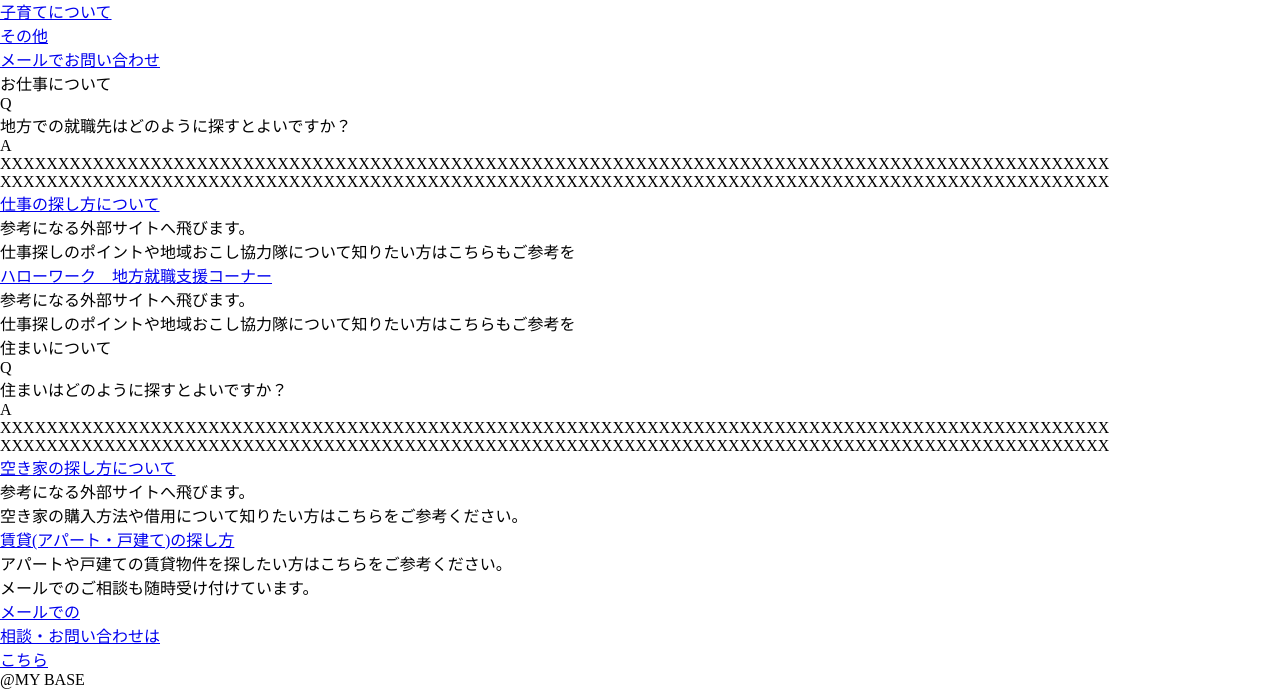
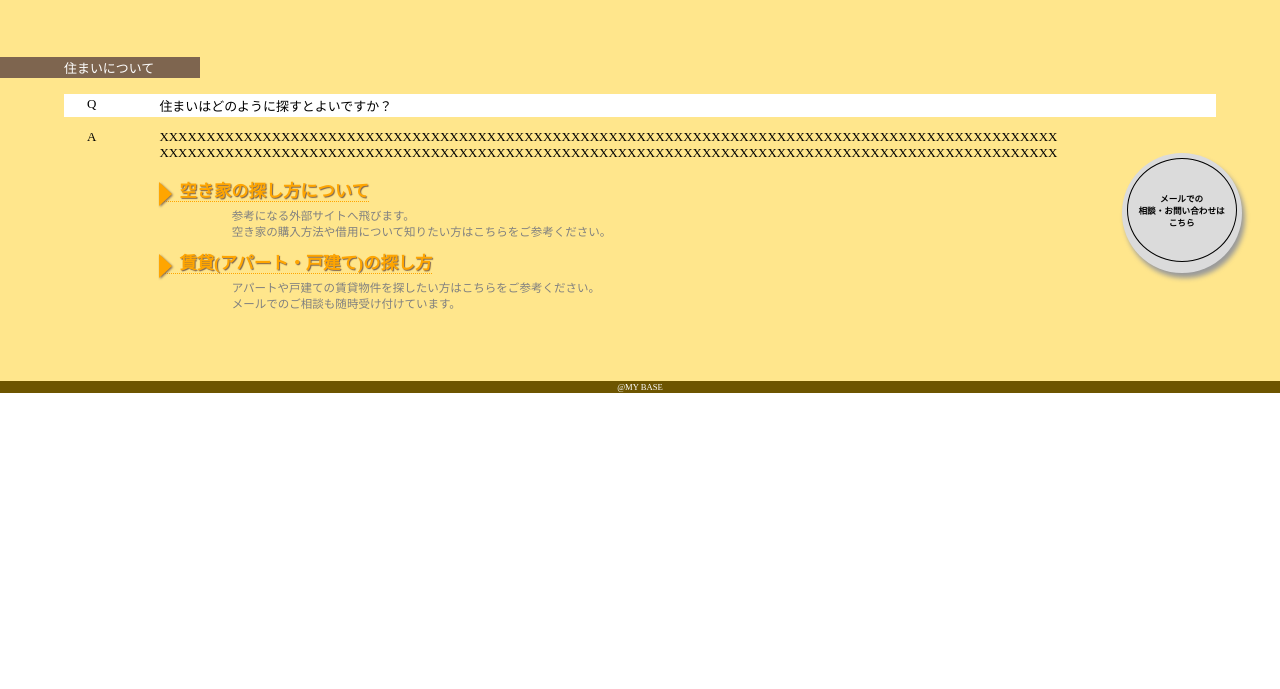
Before and after one commit to ku18ch/MY-BASE, a plain HTML site: page question.html in a window 1280 px wide. Shown: the part 503-1192 px from the top of the page. After the commit the page ends 896 px from the top, so only its background shows below. Drawn offline with Linux system fonts and the light colour scheme; some packages are replaced by stand-ins of ours; the site is published under a folder, as on GitHub Pages, so addresses that start at the root find nothing.

Commit message:
Update question.html

```diff
--- a/question.html
+++ b/question.html
@@ -6,12 +6,11 @@
     <meta name="viewport" content="width=device-width, initial-scale=1.0">
     <title>よくある質問 | My base</title>
     <link rel="shortcut icon" href="img/logo-art.png">
-    <link rel="stylesheet" href="/css/style.css">
+    <link rel="stylesheet" href="css/style.css">
     <!-- googleフォント読み込み -->
 
     <!-- CSSシートを読み込む -->
     <link rel="stylesheet" href="https://unpkg.com/ress/dist/ress.min.css">
-    <link rel="stylesheet" href="/css/style.css">
 </head>
 
 <body>
@@ -120,8 +119,8 @@
     <!-- スリックは2つ読み込み：jsとCss読み込み -->
     <!-- jsは下、それ以外は上 -->
     <!-- <script src="https://ajax.googleapis.com/ajax/libs/jquery/3.6.0/jquery.min.js"></script> -->
-    <!-- <script src="./js/slick.js"></script> -->
-    <script src="./js/mian.js"></script>
+    <!-- <script src="js/slick.js"></script> -->
+    <script src="js/mian.js"></script>
 </body>
 
 </html>
```
